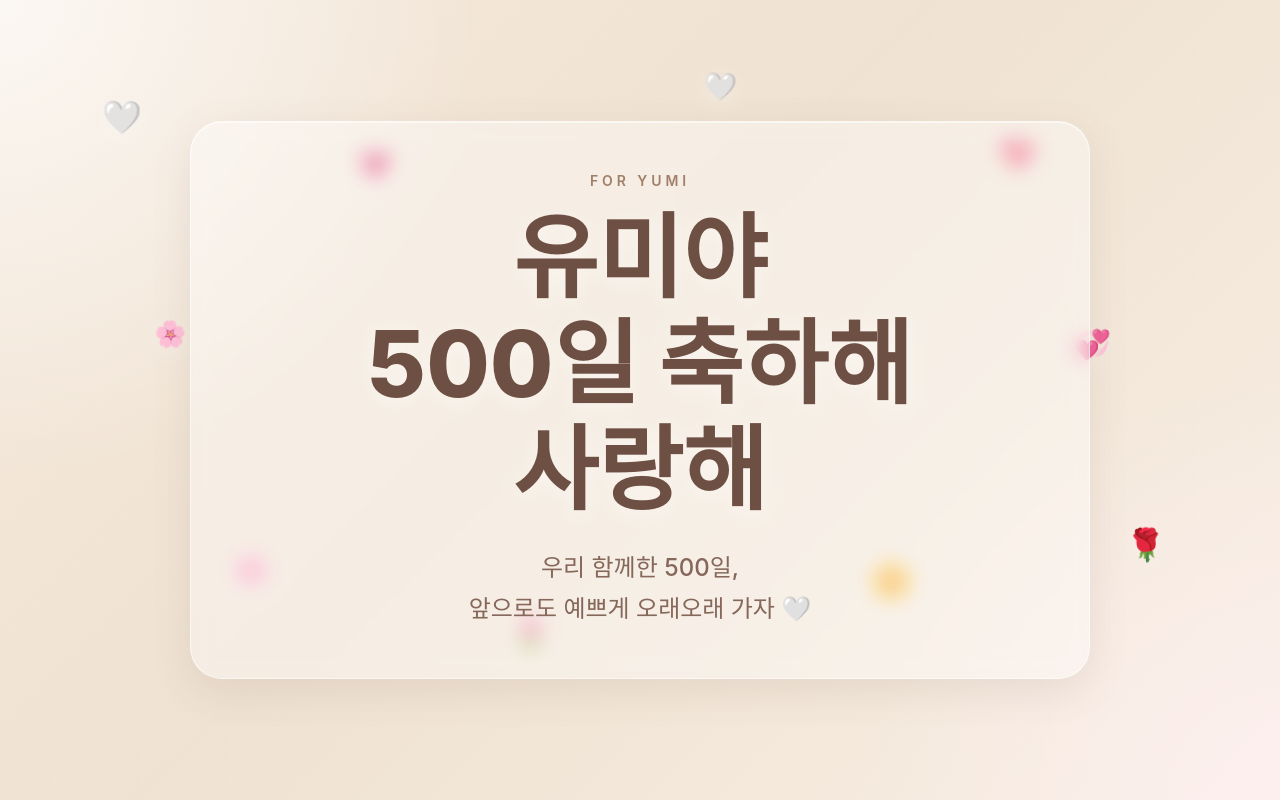
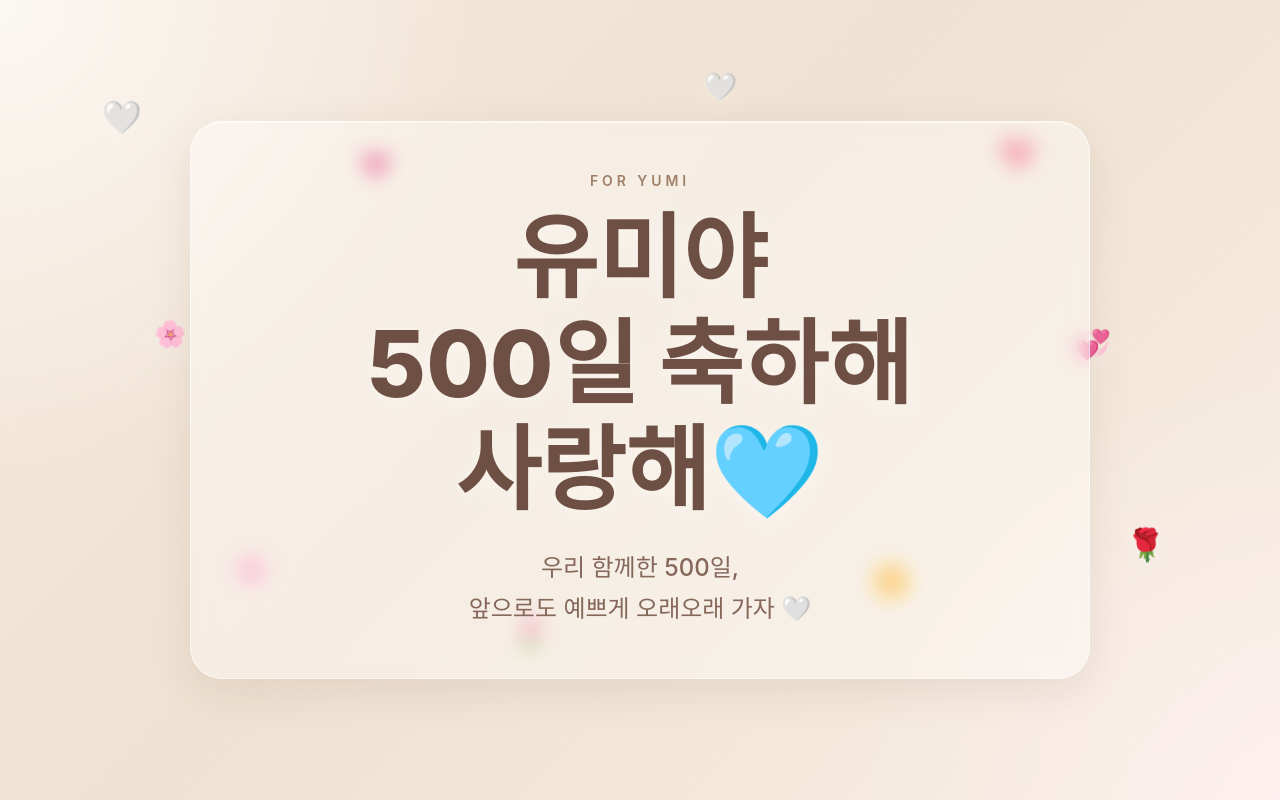
Before and after one commit to jhsgit7/qualifying-site, a Next.js app: page / in a window 1280 px wide. Built offline with nearby package versions, Linux system fonts and the light colour scheme.

Commit message:
Update page.js

```diff
--- a/app/page.js
+++ b/app/page.js
@@ -42,7 +42,7 @@ export default function Home() {
             <br />
             500일 축하해
             <br />
-            사랑해
+            사랑해🩵
           </h1>
           <p className="sub">
             우리 함께한 500일,
```
